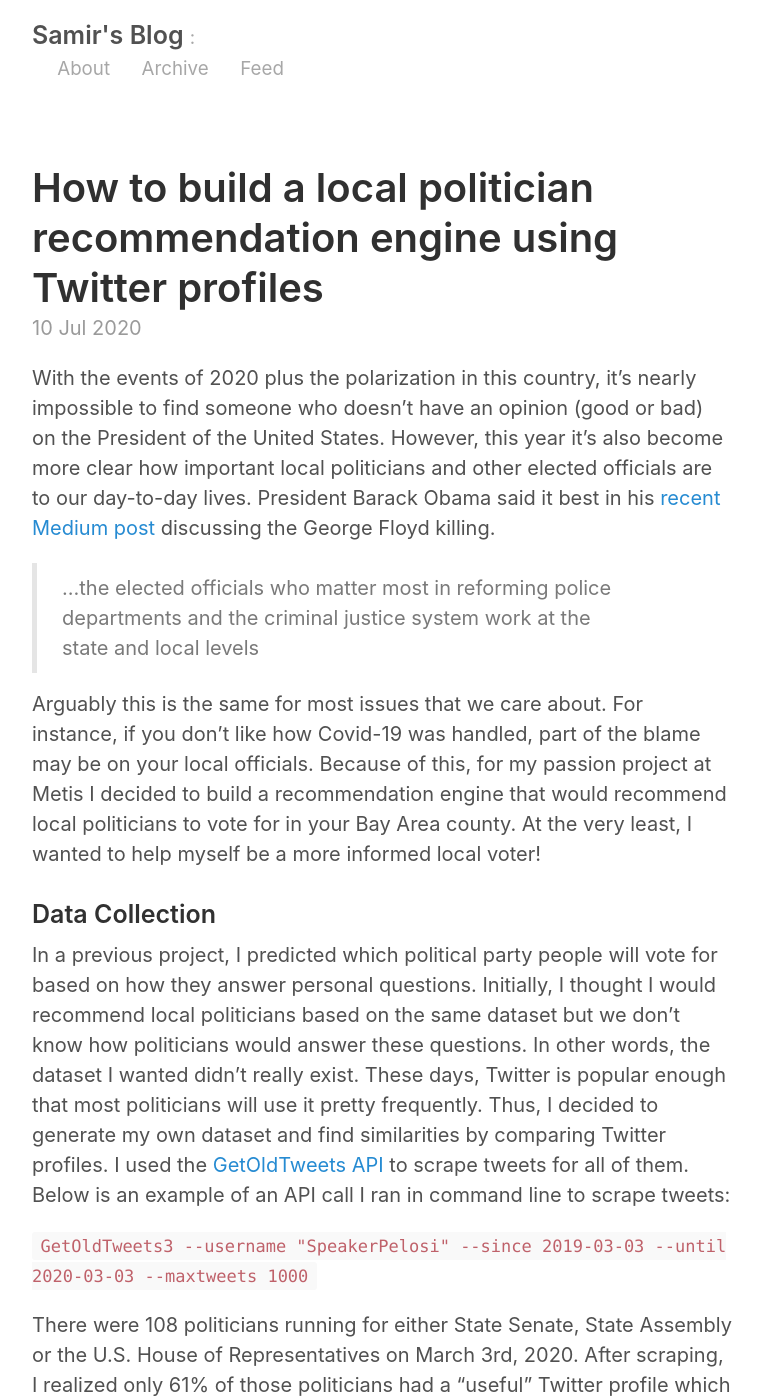
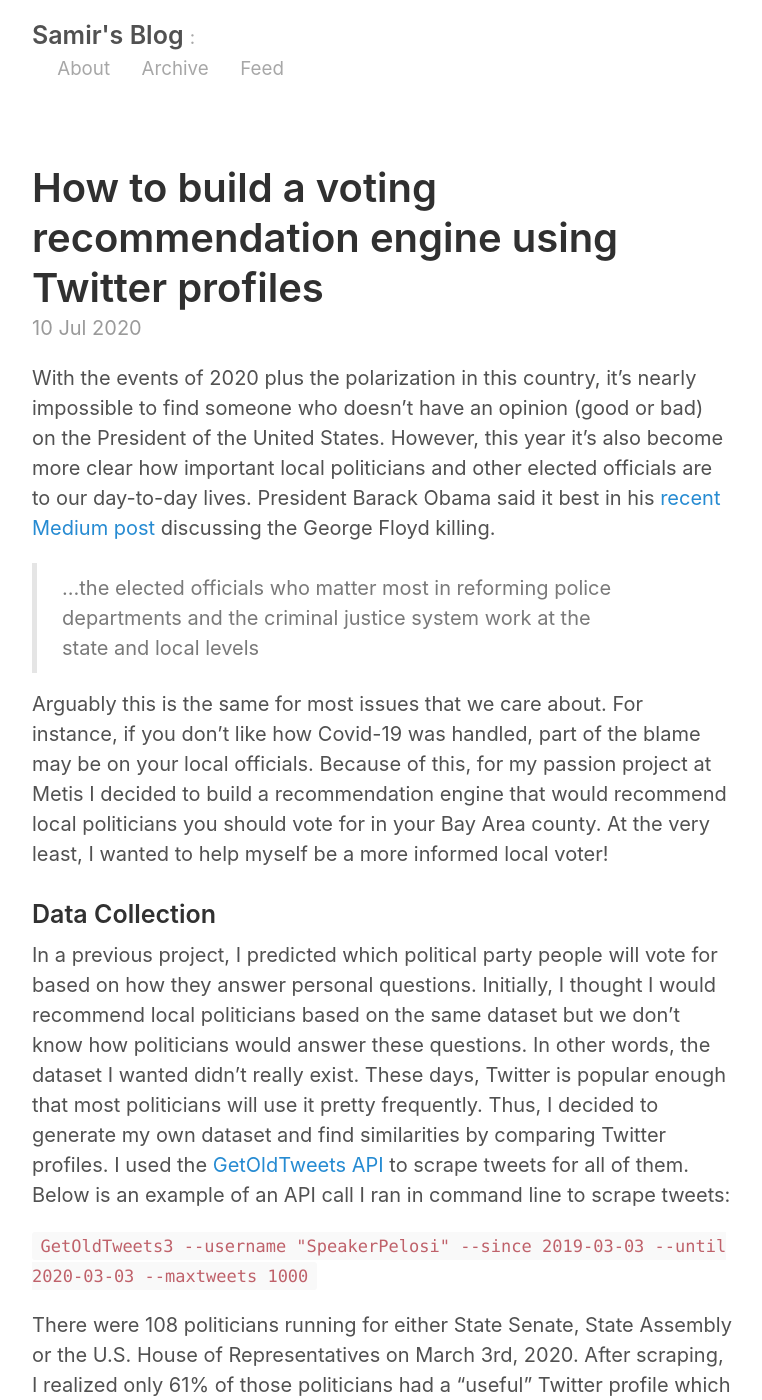
Before and after one commit to samirthanedar/samirthanedar.github.io, a Jekyll site: the page built from _posts/2020-07-10-Recommending-Politicians-from-Twitter.md, in a window 1280 px wide and 1400 px high. Shown: the whole window, without its empty margins (258-1020 px from the left). Built offline with Jekyll 4.4.1, drawn with Linux system fonts in a browser that asks for light colours.

Commit message:
more edits for clarity

```diff
--- a/_posts/2020-07-10-Recommending-Politicians-from-Twitter.md
+++ b/_posts/2020-07-10-Recommending-Politicians-from-Twitter.md
@@ -1,6 +1,6 @@
 ---
 layout: post
-title: How to build a local politician recommendation engine using Twitter profiles
+title: How to build a voting recommendation engine using Twitter profiles
 ---
 
 With the events of 2020 plus the polarization in this country, it’s nearly impossible to find someone who doesn’t have an opinion (good or bad) on the President of the United States. However, this year it’s also become more clear how important local politicians and other elected officials are to our day-to-day lives. President Barack Obama said it best in his [recent Medium post](https://medium.com/@BarackObama/how-to-make-this-moment-the-turning-point-for-real-change-9fa209806067) discussing the George Floyd killing.
@@ -8,7 +8,7 @@ With the events of 2020 plus the polarization in this country, it’s nearly imp
 > ...the elected officials who matter most in reforming police departments and the criminal justice system work at the state and local levels
 
 
-Arguably this is the same for most issues that we care about. For instance, if you don’t like how Covid-19 was handled, part of the blame may be on your local officials. Because of this, for my passion project at Metis I decided to build a recommendation engine that would recommend local politicians to vote for in your Bay Area county. At the very least, I wanted to help myself be a more informed local voter!
+Arguably this is the same for most issues that we care about. For instance, if you don’t like how Covid-19 was handled, part of the blame may be on your local officials. Because of this, for my passion project at Metis I decided to build a recommendation engine that would recommend local politicians you should vote for in your Bay Area county. At the very least, I wanted to help myself be a more informed local voter!
 
 ### Data Collection
 
```
